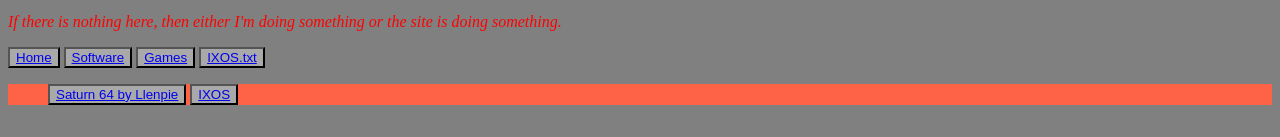
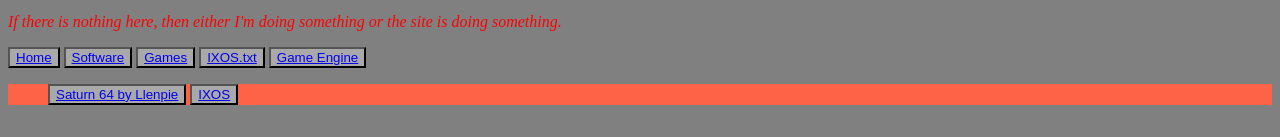
Before and after one commit to Sirloinofbeef997/VideoLand, a plain HTML site: page Software.html in a window 1280 px wide. Shown: the part 182-319 px from the top of the page. Drawn offline with Linux system fonts and the light colour scheme.

Commit message:
Add Game Engine button to Software.html

```diff
--- a/Software.html
+++ b/Software.html
@@ -15,6 +15,7 @@
 <button><a href="Videos.html">Software</a></button>
 <button><a href="Games.html">Games</a></button>
 <button><a href="IXOS.txt">IXOS.txt</a></button>
+<button><a href="https://en.wikipedia.org/wiki/Game_engine">Game Engine</a></button>
 <ul>
 <button><a href="https://github.com/Llennpie/Saturn/releases/download/saturn-legacy-2.5/saturn-14-windows.zip">Saturn 64 by Llenpie</a></button>
 <button><a href="IXOS/IXOS.zip">IXOS</a></button>
```
